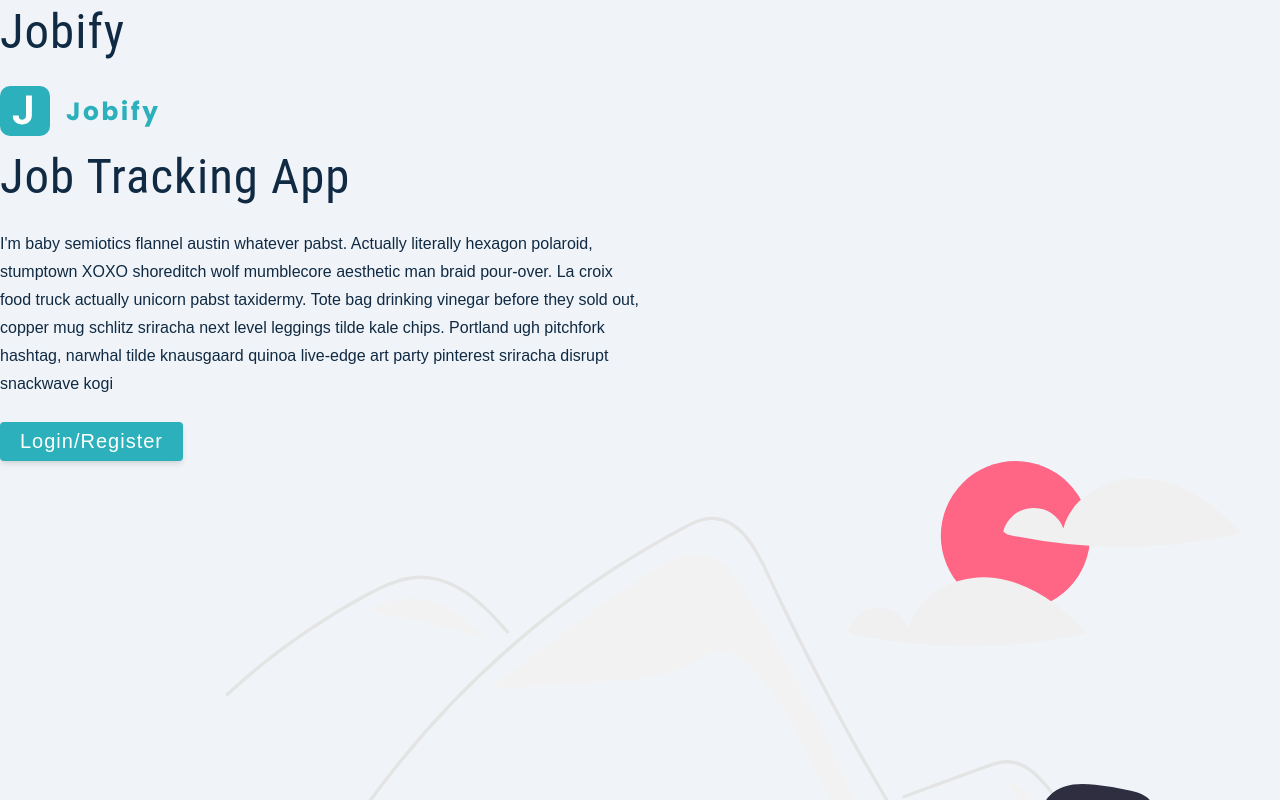
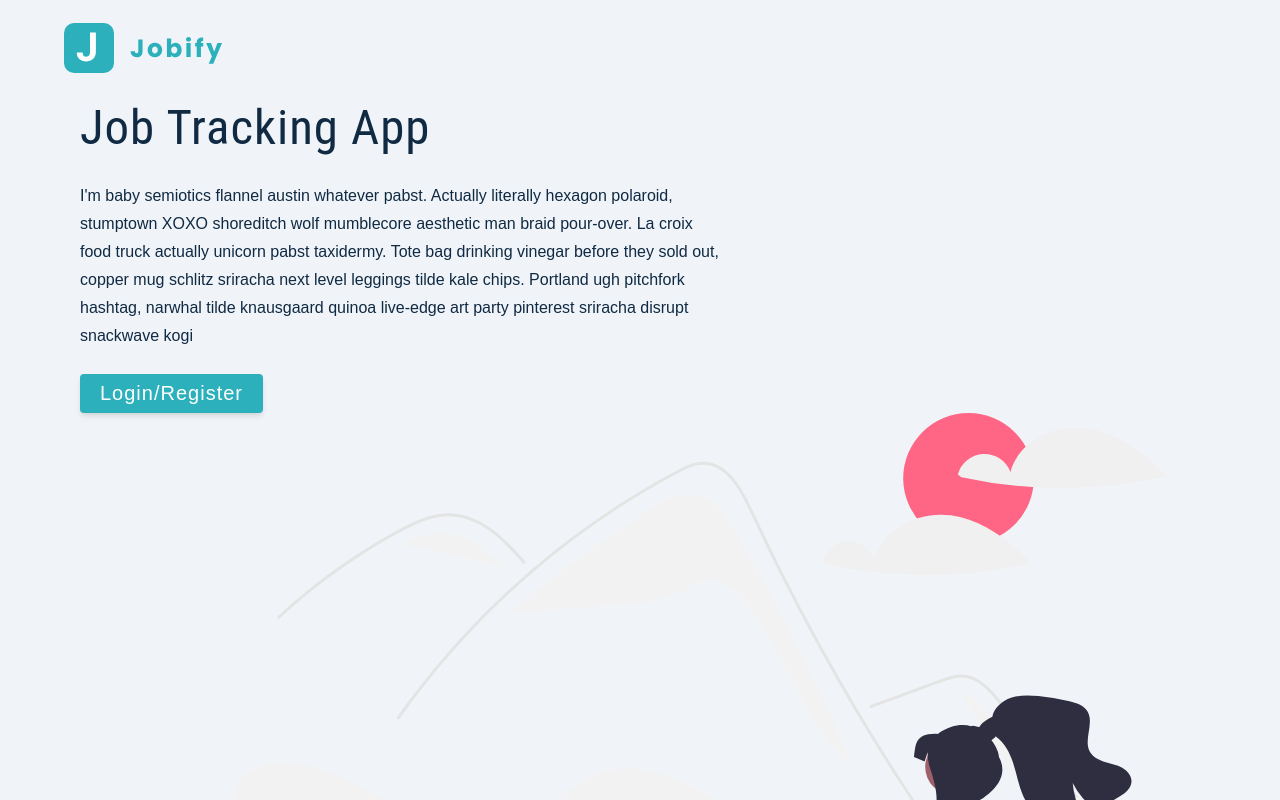
Before and after one commit to demonben/jobify, a React (Create React App) app in the folder client/: page / in a window 1280 px wide. Shown: the top 800 px of the page. Built offline with nearby package versions, Linux system fonts and the light colour scheme.

Commit message:
added styled components and styles for nav landing

```diff
--- a/client/package.json
+++ b/client/package.json
@@ -10,6 +10,7 @@
     "react": "^18.0.0",
     "react-dom": "^18.0.0",
     "react-scripts": "5.0.1",
+    "styled-components": "^5.3.5",
     "web-vitals": "^2.1.4"
   },
   "scripts": {
--- a/client/src/App.js
+++ b/client/src/App.js
@@ -3,7 +3,6 @@ import Landing from "./components/Landing";
 function App() {
   return (
     <div className="App">
-    <h1>Jobify</h1>
       <Landing/>
     </div>
   );
--- a/client/src/components/Landing.js
+++ b/client/src/components/Landing.js
@@ -1,24 +1,45 @@
 import logo from "../assets/images/logo.svg";
 import main from "../assets/images/main.svg";
+import styled from "styled-components";
 
 const Landing = () => {
   return (
-    <main>
+    <Wrapper>
       <nav>
         <img src={logo} alt="jobify" className="logo"></img>
       </nav>
-      <div className="container-page">
+      <div className="container page">
         <div className="info">
-            <h1>job <span>
-                tracking
-            </span> app</h1>
-            <p>I'm baby semiotics flannel austin whatever pabst. Actually literally hexagon polaroid, stumptown XOXO shoreditch wolf mumblecore aesthetic man braid pour-over. La croix food truck actually unicorn pabst taxidermy. Tote bag drinking vinegar before they sold out, copper mug schlitz sriracha next level leggings tilde kale chips. Portland ugh pitchfork hashtag, narwhal tilde knausgaard quinoa live-edge art party pinterest sriracha disrupt snackwave kogi</p>
-            <button className="btn btn-hero" >Login/Register</button>
+          <h1>
+            job <span>tracking</span> app
+          </h1>
+          <p>
+            I'm baby semiotics flannel austin whatever pabst. Actually literally
+            hexagon polaroid, stumptown XOXO shoreditch wolf mumblecore
+            aesthetic man braid pour-over. La croix food truck actually unicorn
+            pabst taxidermy. Tote bag drinking vinegar before they sold out,
+            copper mug schlitz sriracha next level leggings tilde kale chips.
+            Portland ugh pitchfork hashtag, narwhal tilde knausgaard quinoa
+            live-edge art party pinterest sriracha disrupt snackwave kogi
+          </p>
+          <button className="btn btn-hero">Login/Register</button>
         </div>
-        <img src={main} alt="job hunt" className="img main-img"/>
+        <img src={main} alt="job hunt" className="img main-img" />
       </div>
-    </main>
+    </Wrapper>
   );
 };
 
+const Wrapper = styled.main`
+nav{
+  width: var(--fluid-width);
+  max-width: var(--fluid-width);
+  margin: 0 auto;
+  height: var(--nav-height);
+  display: flex;
+  align-items: center;
+
+}
+`
+
 export default Landing;
```
Also changed, not shown: 1 other file (tests, documents, lock files or other folders).
